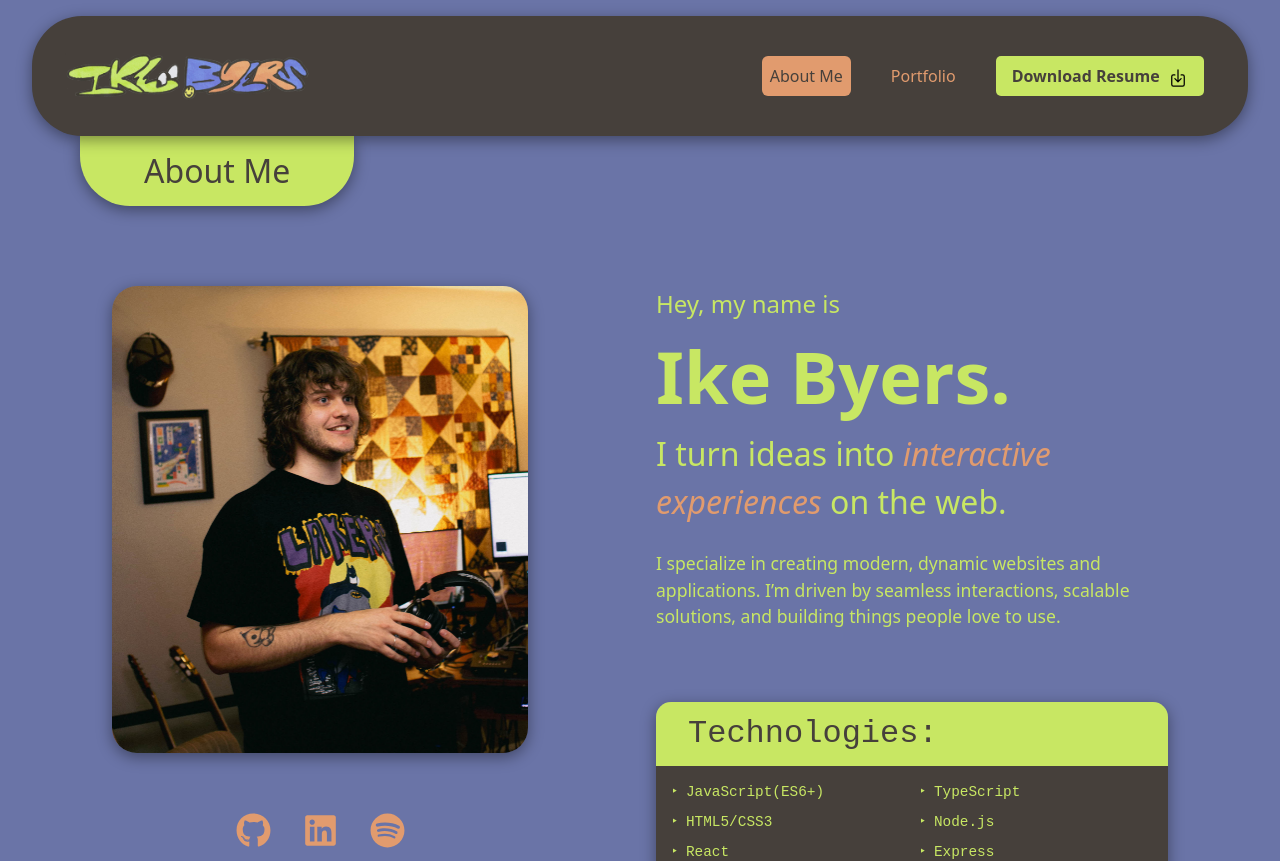
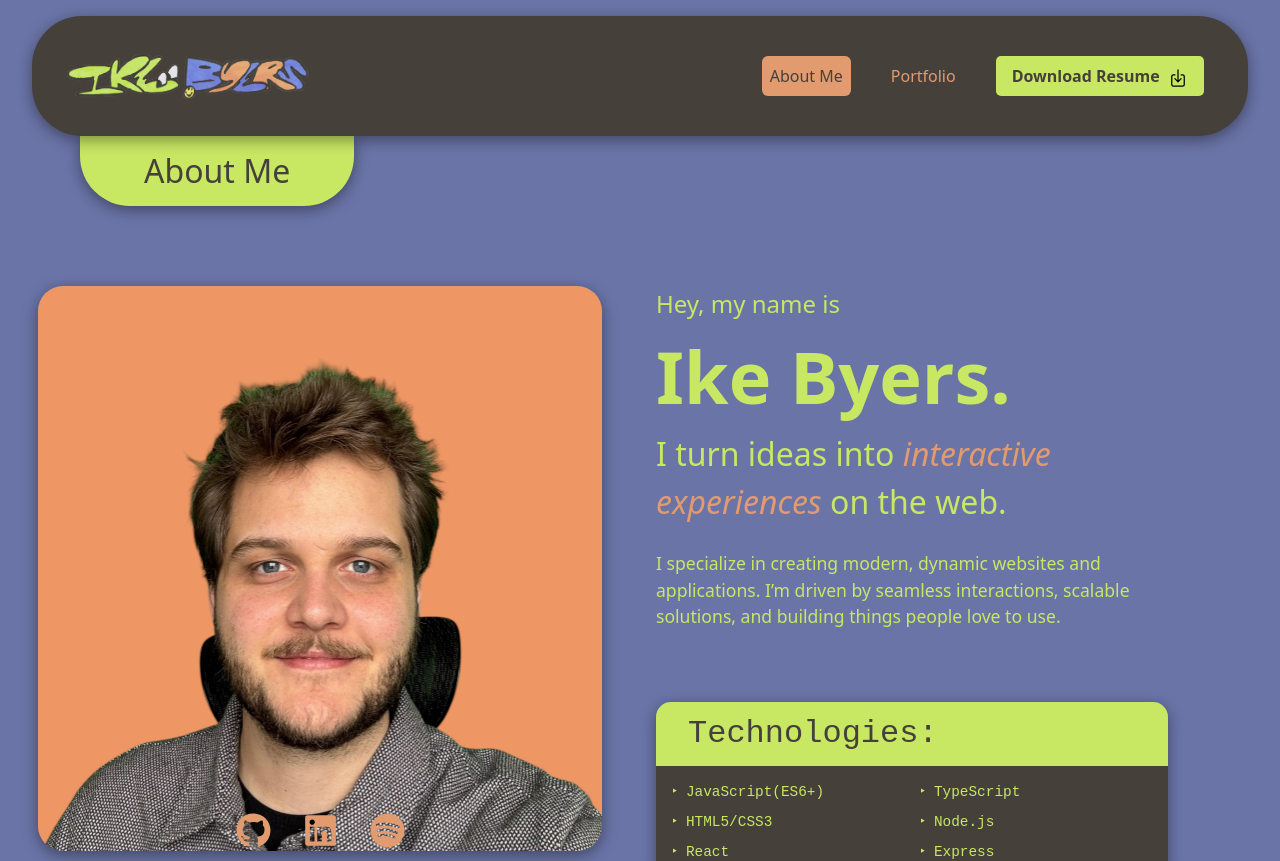
Before and after one commit to ikebyers/Ike-Byers-Portfolio, a React (Vite) app: page / in a window 1280 px wide. Shown: the top 861 px of the page. Built offline with nearby package versions, Linux system fonts and the light colour scheme.

Commit message:
new portrait photo for about me page

```diff
--- a/src/pages/aboutMe.jsx
+++ b/src/pages/aboutMe.jsx
@@ -26,7 +26,7 @@ const AboutMe = () => {
                 <div className="about-me-grid">
                     <div className="portrait-container portrait-icons">
                         <img
-                            src="/ike-b-p1.jpg"
+                            src="/ike_portfolio_portrait.jpg"
                             className="bio-image"
                             alt="portrait of Ike Byers"
                         />
```
Also changed, not shown: public/ike_portfolio_portrait.jpg (added).
